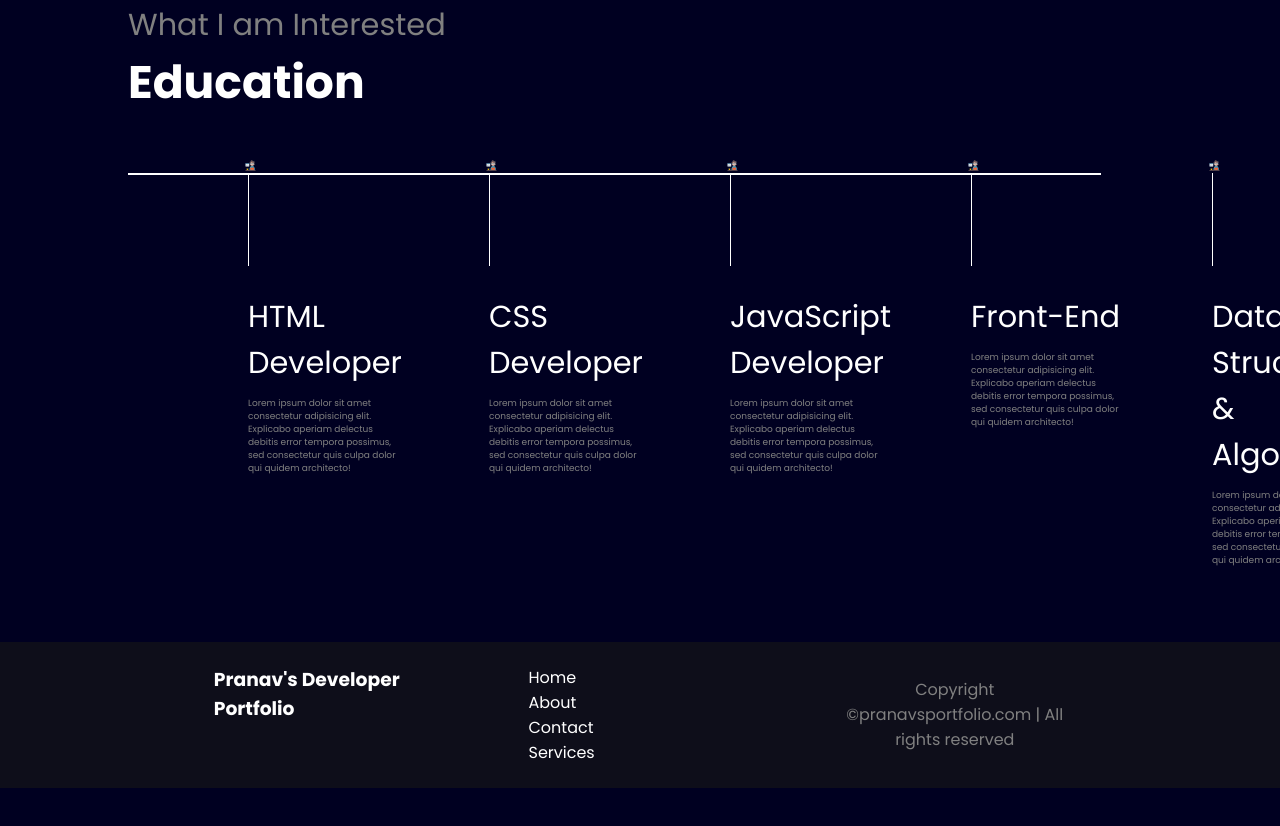
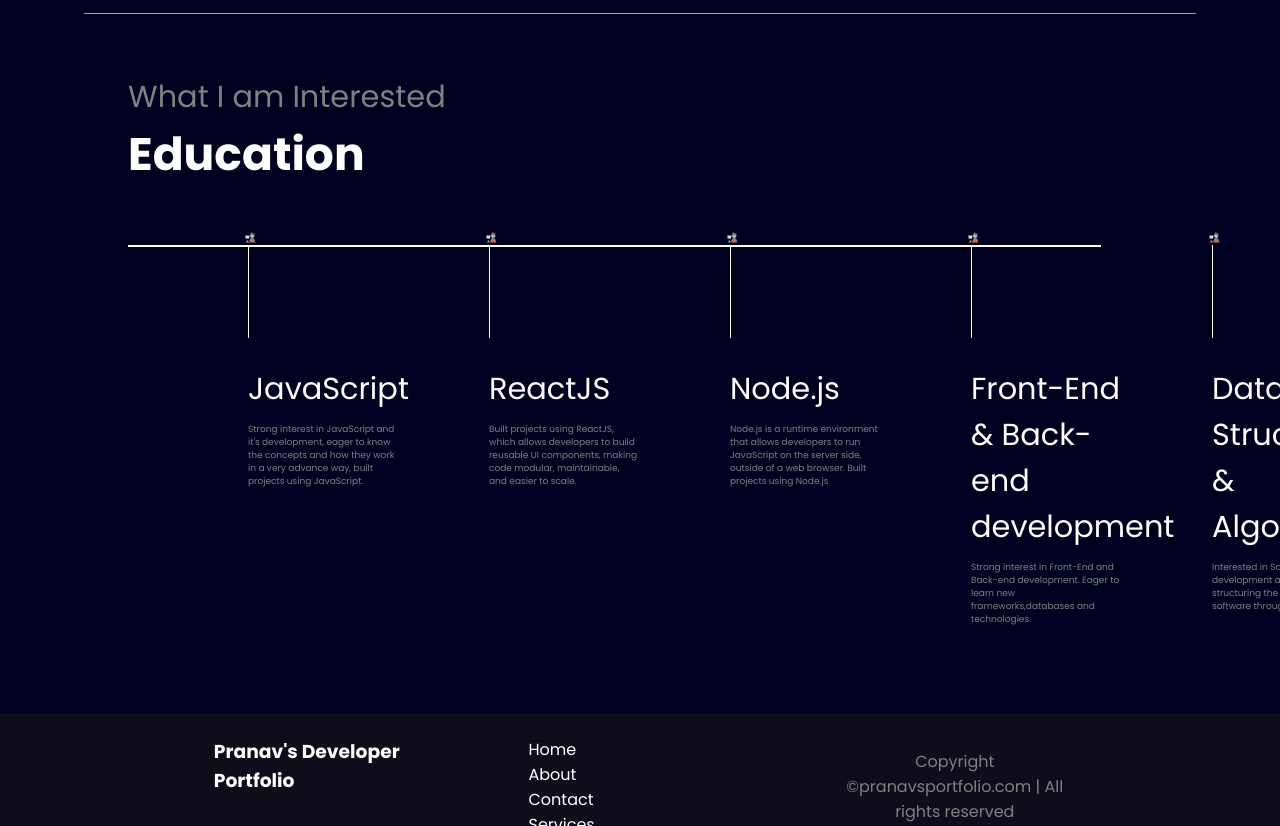
Before and after one commit to pranavlingsur/pranavgirishlingsur, a plain HTML site: page index.html in a window 1280 px wide. Shown: the part 951-1777 px from the top of the page. Before the commit the page ends 1739 px from the top, so only its background shows below. Drawn offline with nearby package versions, Linux system fonts and the light colour scheme.

Commit message:
Update index.html

```diff
--- a/index.html
+++ b/index.html
@@ -54,41 +54,37 @@
                 <div class="vertical">
                     <img class="image-top" src="web-developer.svg" alt="">
                     <div class="vertical-title">
-                        HTML Developer
+                        JavaScript
                     </div>
                     <div class="vertical-desc">
-                        Lorem ipsum dolor sit amet consectetur adipisicing elit. Explicabo aperiam delectus debitis
-                        error tempora possimus, sed consectetur quis culpa dolor qui quidem architecto!
+                        Strong interest in JavaScript and it's development, eager to know the concepts and how they work in a very advance way, built projects using JavaScript.
                     </div>
                 </div>
                 <div class="vertical">
                     <img class="image-top" src="web-developer.svg" alt="">
                     <div class="vertical-title">
-                        CSS Developer
+                        ReactJS
                     </div>
                     <div class="vertical-desc">
-                        Lorem ipsum dolor sit amet consectetur adipisicing elit. Explicabo aperiam delectus debitis
-                        error tempora possimus, sed consectetur quis culpa dolor qui quidem architecto!
+                        Built projects using ReactJS, which allows developers to build reusable UI components, making code modular, maintainable, and easier to scale.
                     </div>
                 </div>
                 <div class="vertical">
                     <img class="image-top" src="web-developer.svg" alt="">
                     <div class="vertical-title">
-                        JavaScript Developer
+                        Node.js
                     </div>
                     <div class="vertical-desc">
-                        Lorem ipsum dolor sit amet consectetur adipisicing elit. Explicabo aperiam delectus debitis
-                        error tempora possimus, sed consectetur quis culpa dolor qui quidem architecto!
+                        Node.js is a runtime environment that allows developers to run JavaScript on the server side, outside of a web browser. Built projects using Node.js
                     </div>
                 </div>
                 <div class="vertical">
                     <img class="image-top" src="web-developer.svg" alt="">
                     <div class="vertical-title">
-                        Front-End
+                        Front-End & Back-end development
                     </div>
                     <div class="vertical-desc">
-                        Lorem ipsum dolor sit amet consectetur adipisicing elit. Explicabo aperiam delectus debitis
-                        error tempora possimus, sed consectetur quis culpa dolor qui quidem architecto!
+                        Strong interest in Front-End and Back-end development. Eager to learn new frameworks,databases and technologies.
                     </div>
                 </div>
                 <div class="vertical">
@@ -97,8 +93,7 @@
                         Data Structues & Algorithms
                     </div>
                     <div class="vertical-desc">
-                        Lorem ipsum dolor sit amet consectetur adipisicing elit. Explicabo aperiam delectus debitis
-                        error tempora possimus, sed consectetur quis culpa dolor qui quidem architecto!
+                        Interested in Software development and organizing, structuring the data of the software through DSA.
                     </div>
                 </div>
 
@@ -126,7 +121,7 @@
 
     <script>
         var typed = new Typed('#element', {
-            strings: ['Web Developer', 'Web Designer', 'Video Editor'],
+            strings: ['Web Developer', 'Web Designer', 'Software Developer'],
             typeSpeed: 50,
         });
     </script>
```
